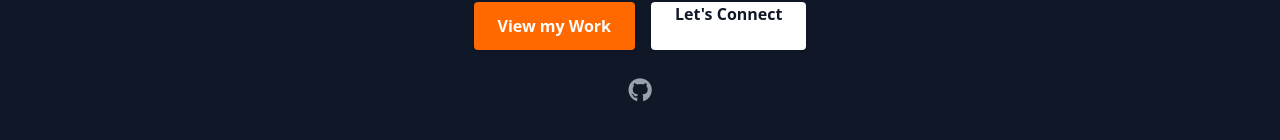
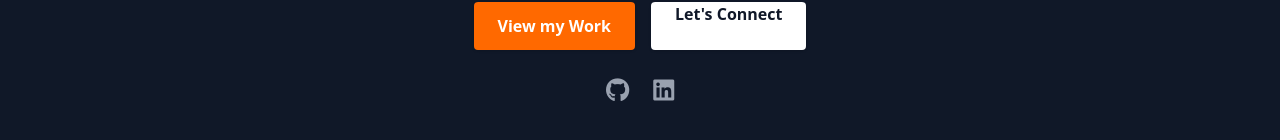
Before and after one commit to ingabiremariesandrine187/My_Portifolio_Tailwind, a plain HTML site: page index.html in a window 1280 px wide. Shown: the part 506-646 px from the top of the page. Drawn offline with nearby package versions, Linux system fonts and the light colour scheme.

Commit message:
iicon of linkedin where user can connect me to view more about my cv

```diff
--- a/index.html
+++ b/index.html
@@ -49,6 +49,7 @@
      <div class="flex gap-6 text-gray-400 text-2xl">
         <a href="#" class="hover:text-white transition"><i class="fab fa-github"></i>
         </a>
+        <a href="#" class="hover:text-white transition"><i class="fab fa-linkedin"></i> </a>
      </div>
 
 
```
